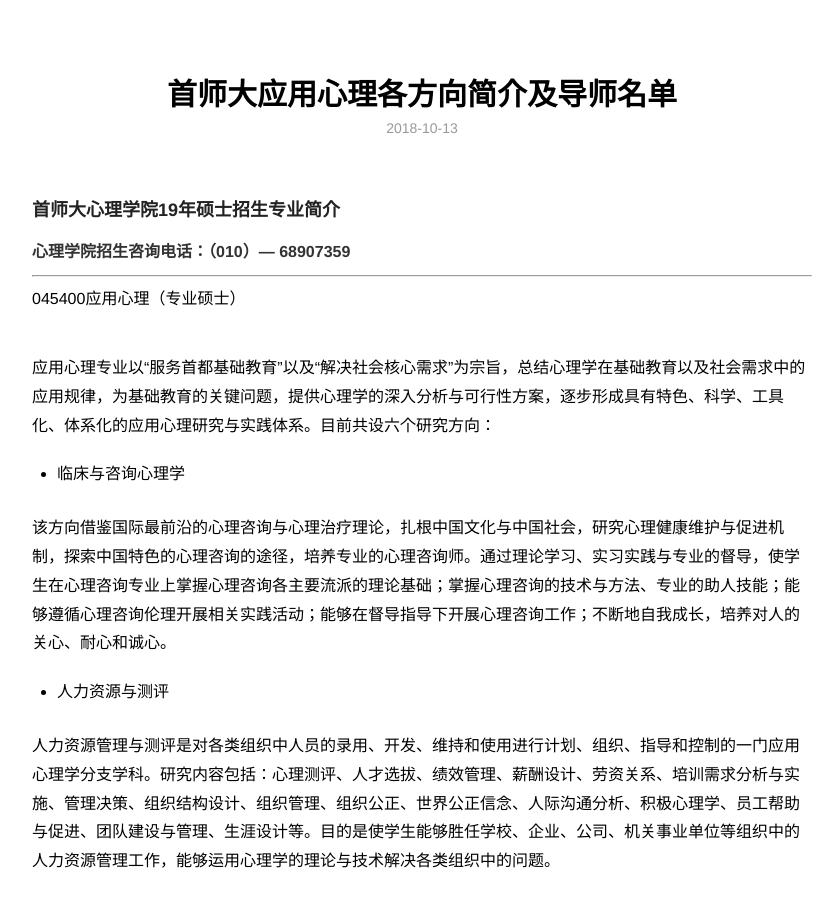
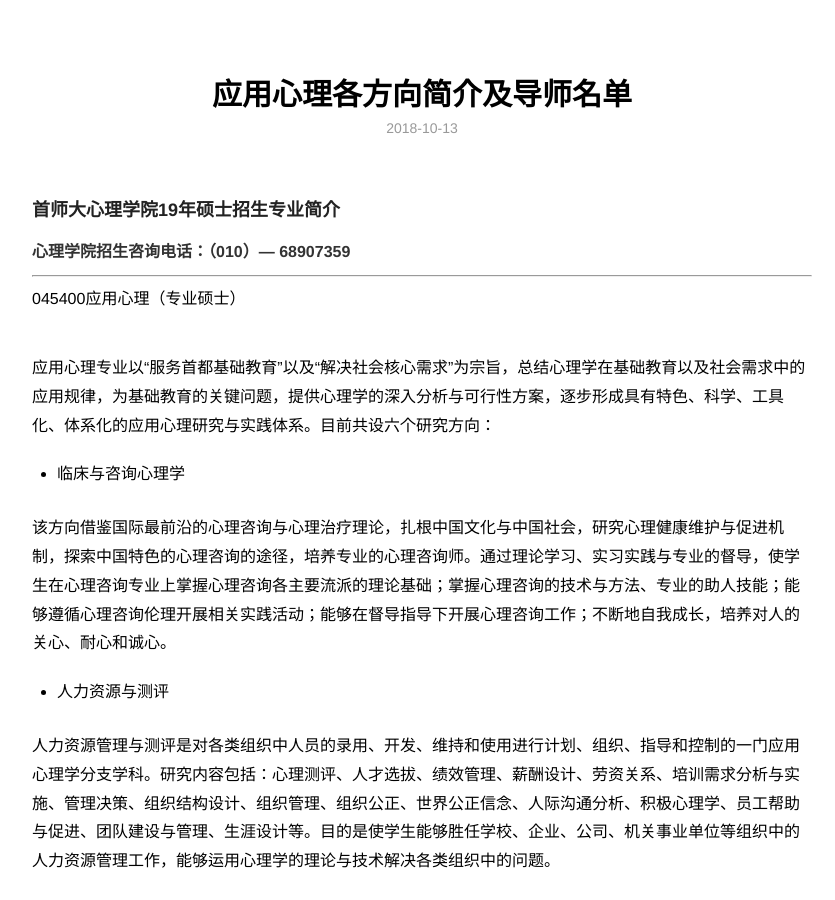
Before and after one commit to zapp926/cnu.github.io, a Jekyll site: the page built from _posts/2018-10-13-Introduce.md, in a window 1280 px wide and 900 px high. Shown: the whole window, without its empty margins (218-1053 px from the left). Built offline with Jekyll 4.4.1, drawn with Linux system fonts in a browser that asks for light colours; some of the changed text lies outside the part shown.

Commit message:
add the new blog

```diff
--- a/_posts/2018-10-13-Introduce.md
+++ b/_posts/2018-10-13-Introduce.md
@@ -1,6 +1,6 @@
 ---
 layout:     post
-title: 首师大应用心理各方向简介及导师名单
+title: 应用心理各方向简介及导师名单
 category: blog
 description: 实在不知道自己所好，就选擅长的吧！方向或许没有那么重要，习惯更重要。目标永远会换，职业永远会变，就连所爱的人也会不断改变。
 ---
```
